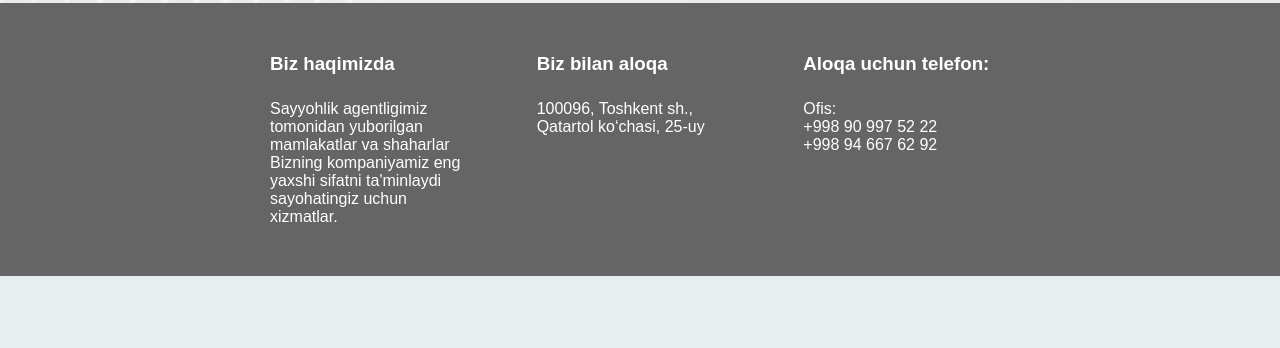
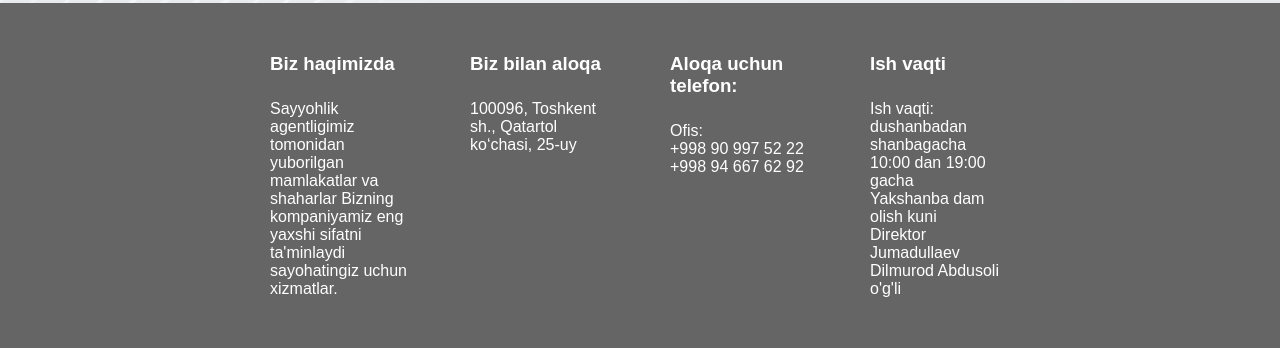
Before and after one commit to Xudoynazar1112/arian-travel, a Django app: page /en/ in a window 1280 px wide. Shown: the part 2352-2700 px from the top of the page. Before the commit the page ends 2628 px from the top, so only its background shows below. Run offline with Django 5.2, Linux system fonts and the light colour scheme; data comes from the database, SQL or seed files in the repository; some libraries are stand-ins or nearby versions.

Commit message:
adding some info

```diff
--- a/static/main.css
+++ b/static/main.css
@@ -310,7 +310,7 @@ footer {
     background-color: #656565;
     color: white;
     display: grid;
-    grid-template-columns: 1fr 1fr 1fr;
+    grid-template-columns: 1fr 1fr 1fr 1fr;
     width: 100%;
     padding: 50px 15rem;
 }
@@ -319,6 +319,12 @@ footer .foot {
 }
 footer .foot h3 {
     margin-bottom: 25px;
+}
+@media only screen and (max-width: 768px) {
+    .tours {
+        margin: 10px 50px;
+        grid-template-columns: repeat(1, 1fr);
+    }
 }
 @media only screen and (max-width: 992px) {
     footer .foot p {
--- a/templates/about.html
+++ b/templates/about.html
@@ -17,6 +17,7 @@
             sayohat xizmatlarining to’liq to’plamini taklif etamiz. Sizga mening sovg’am nafaqat sayohatingiz
             muvaffaqiyatli
             tashkil etilishiga ishonch, balki yoqimli va maroqli dam olishdir. Bizga to’liq ishonishingiz
-            mumkin!{% endblocktrans %}</p>
+            mumkin! <br>Direktor: Jumadullaev Dilmurod Abdusoli o'g'li. Ish vaqti Ish vaqti: dushanbadan shanbagacha 10:00 dan 19:00
+            gacha. Yakshanba dam olish kuni{% endblocktrans %}</p>
     </section>
 {% endblock %}
--- a/templates/base.html
+++ b/templates/base.html
@@ -79,6 +79,13 @@
         <p>+998 90 997 52 22<br>
             +998 94 667 62 92</p>
     </div>
+    <div class="foot">
+        <h3>{% blocktrans %}Ish vaqti{% endblocktrans %}</h3>
+        <p>{% blocktrans %}Ish vaqti: dushanbadan shanbagacha 10:00 dan 19:00 gacha{% endblocktrans %}<br>
+            {% blocktrans %}Yakshanba dam olish kuni{% endblocktrans %}</p>
+        <span>{% blocktrans %}Direktor{% endblocktrans %}</span>
+        <p>{% blocktrans %}Jumadullaev Dilmurod Abdusoli o'g'li{% endblocktrans %}</p>
+    </div>
 </footer>
 <script src="{% static 'main.js' %}"></script>
 </div>
```
Also changed, not shown: locale/en/LC_MESSAGES/django.po, locale/ru/LC_MESSAGES/django.po, 2 other files.
